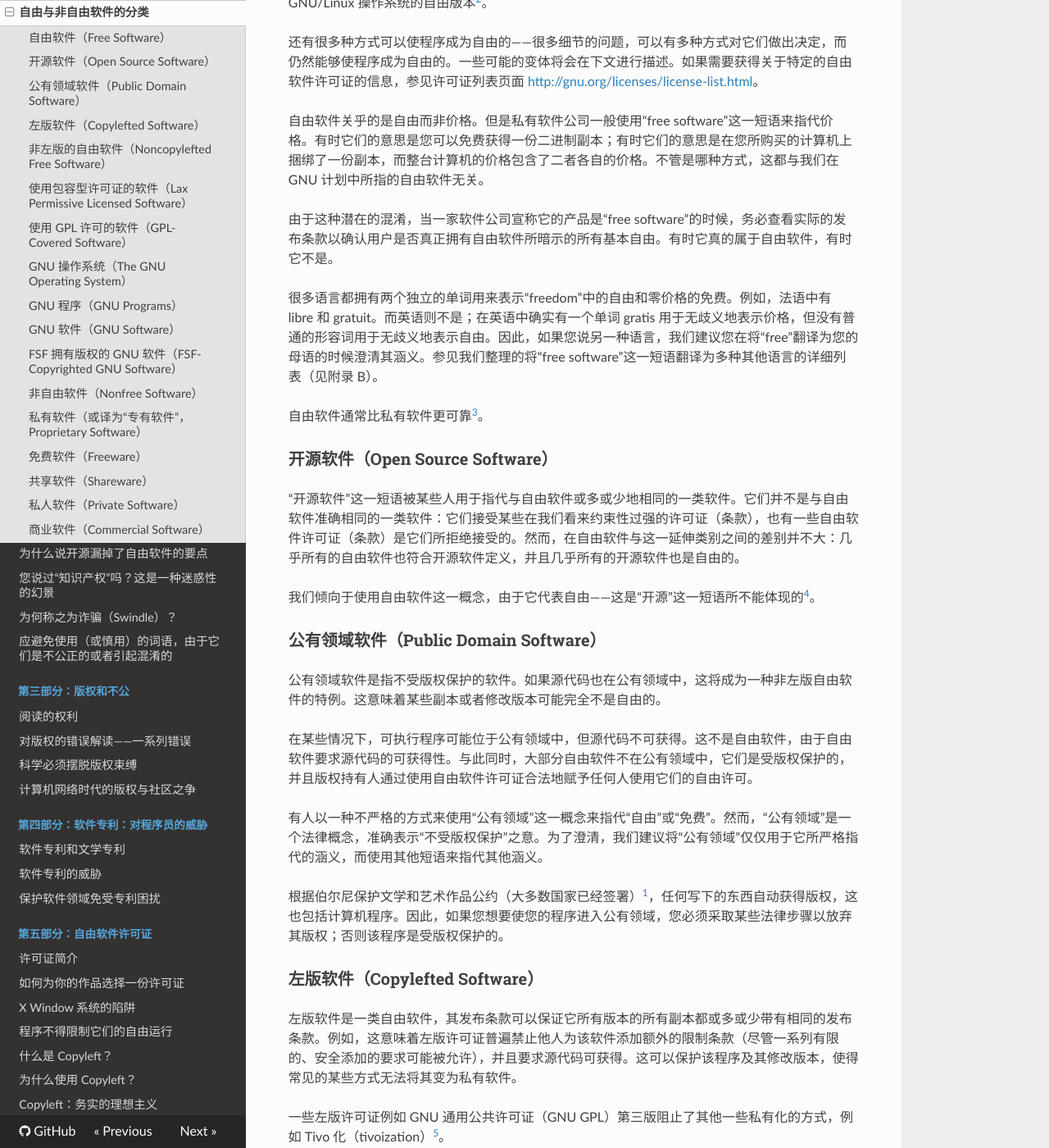
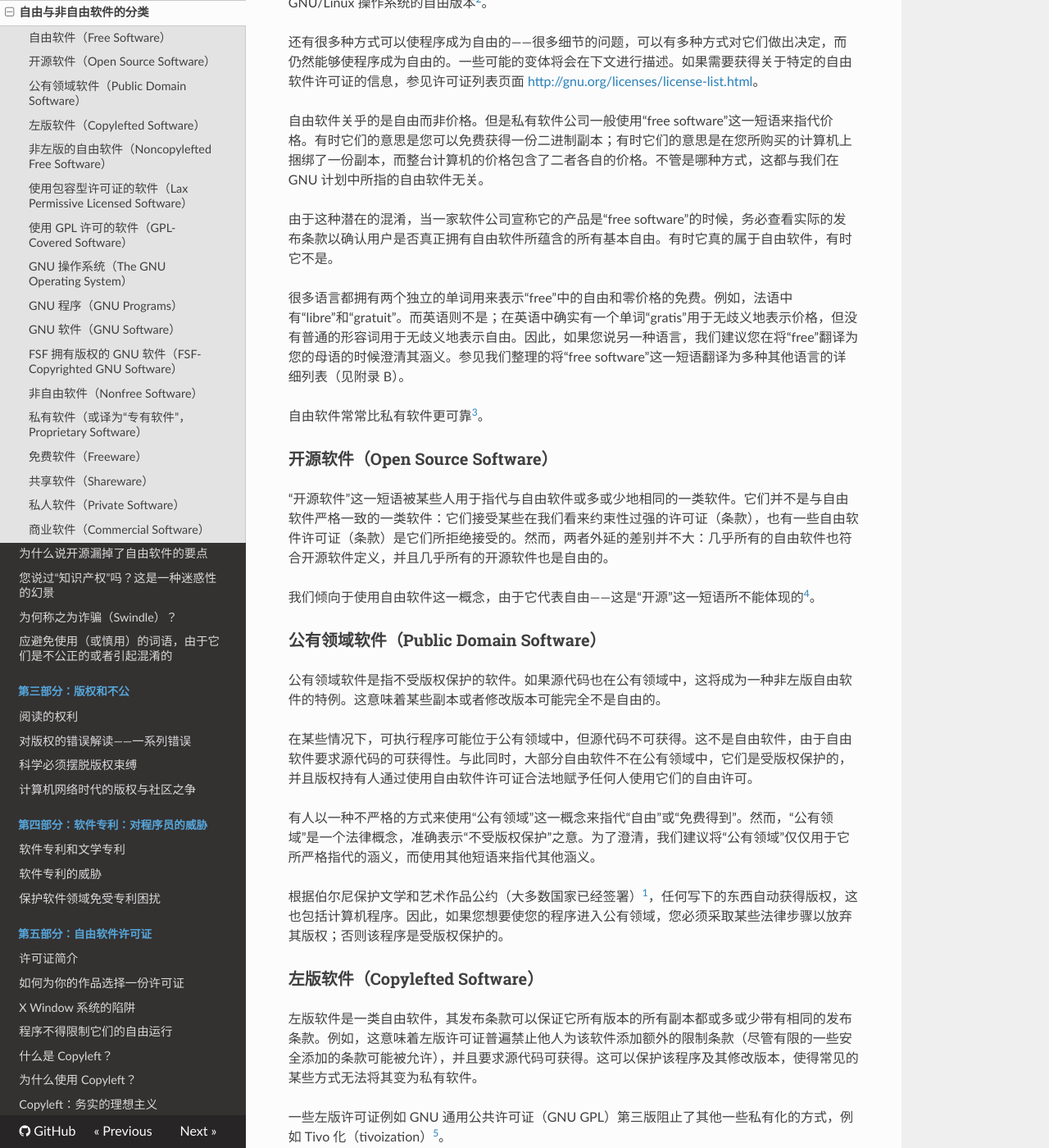
Before and after one commit to beijinglug/fsfs-zh, an MkDocs documentation site: the page built from docs/categories.md, in a window 1280 px wide and 1400 px high, scrolled down 1142 px. Shown: the whole window at 82% size. Built offline with MkDocs 1.6.1, drawn with Linux system fonts in a browser that asks for light colours; nearby versions of some CDN libraries; old or Windows-style settings are respelled for this version of MkDocs; some of the changed text lies outside the part shown.

Commit message:
Review categories.md

```diff
--- a/docs/categories.md
+++ b/docs/categories.md
@@ -10,23 +10,23 @@
 
 ### 自由软件（Free Software）
 
-自由软件是指附带这样许可的软件，它允许任何人使用、复制和/或再分发，不论是逐字再分发还是再分发带有更改的版本，也不论免费还是有偿。特别地，这意味着源代码必须可获得。“如果它不是源代码，它就不是程序。”这是一种简化的描述；您可以在《什么是自由软件？》找到自由软件的完整定义。
+自由软件是指附带这样许可的软件：它允许任何人使用、复制和/或再分发，不论是逐字再分发还是再分发带有更改的版本，也不论免费还是有偿。特别地，这意味着源代码必须可获得。“如果它不是源代码，它就不是程序。”这是一种简化的描述；您可以在《什么是自由软件？》找到自由软件的完整定义。
 
-如果一个程序是自由的，它可以潜在地被包含在一种自由的操作系统中，例如 GNU，或者 GNU/Linux 操作系统的自由版本[^cate-1]。
+如果一个程序是自由的，它就有可能能被包含在一种自由的操作系统中，例如 GNU，或者 GNU/Linux 操作系统的自由版本[^cate-1]。
 
 还有很多种方式可以使程序成为自由的——很多细节的问题，可以有多种方式对它们做出决定，而仍然能够使程序成为自由的。一些可能的变体将会在下文进行描述。如果需要获得关于特定的自由软件许可证的信息，参见许可证列表页面 <http://gnu.org/licenses/license-list.html>。
 
 自由软件关乎的是自由而非价格。但是私有软件公司一般使用“free software”这一短语来指代价格。有时它们的意思是您可以免费获得一份二进制副本；有时它们的意思是在您所购买的计算机上捆绑了一份副本，而整台计算机的价格包含了二者各自的价格。不管是哪种方式，这都与我们在 GNU 计划中所指的自由软件无关。
 
-由于这种潜在的混淆，当一家软件公司宣称它的产品是“free software”的时候，务必查看实际的发布条款以确认用户是否真正拥有自由软件所暗示的所有基本自由。有时它真的属于自由软件，有时它不是。
+由于这种潜在的混淆，当一家软件公司宣称它的产品是“free software”的时候，务必查看实际的发布条款以确认用户是否真正拥有自由软件所蕴含的所有基本自由。有时它真的属于自由软件，有时它不是。
 
-很多语言都拥有两个独立的单词用来表示“freedom”中的自由和零价格的免费。例如，法语中有 libre 和 gratuit。而英语则不是；在英语中确实有一个单词 gratis 用于无歧义地表示价格，但没有普通的形容词用于无歧义地表示自由。因此，如果您说另一种语言，我们建议您在将“free”翻译为您的母语的时候澄清其涵义。参见我们整理的将“free software”这一短语翻译为多种其他语言的详细列表（见附录 B）。
+很多语言都拥有两个独立的单词用来表示“free”中的自由和零价格的免费。例如，法语中有“libre”和“gratuit”。而英语则不是；在英语中确实有一个单词“gratis”用于无歧义地表示价格，但没有普通的形容词用于无歧义地表示自由。因此，如果您说另一种语言，我们建议您在将“free”翻译为您的母语的时候澄清其涵义。参见我们整理的将“free software”这一短语翻译为多种其他语言的详细列表（见附录 B）。
 
-自由软件通常比私有软件更可靠[^cate-2]。
+自由软件常常比私有软件更可靠[^cate-2]。
 
 ### 开源软件（Open Source Software）
 
-“开源软件”这一短语被某些人用于指代与自由软件或多或少地相同的一类软件。它们并不是与自由软件准确相同的一类软件：它们接受某些在我们看来约束性过强的许可证（条款），也有一些自由软件许可证（条款）是它们所拒绝接受的。然而，在自由软件与这一延伸类别之间的差别并不大：几乎所有的自由软件也符合开源软件定义，并且几乎所有的开源软件也是自由的。
+“开源软件”这一短语被某些人用于指代与自由软件或多或少地相同的一类软件。它们并不是与自由软件严格一致的一类软件：它们接受某些在我们看来约束性过强的许可证（条款），也有一些自由软件许可证（条款）是它们所拒绝接受的。然而，两者外延的差别并不大：几乎所有的自由软件也符合开源软件定义，并且几乎所有的开源软件也是自由的。
 
 我们倾向于使用自由软件这一概念，由于它代表自由——这是“开源”这一短语所不能体现的[^cate-3]。
 
@@ -36,7 +36,7 @@
 
 在某些情况下，可执行程序可能位于公有领域中，但源代码不可获得。这不是自由软件，由于自由软件要求源代码的可获得性。与此同时，大部分自由软件不在公有领域中，它们是受版权保护的，并且版权持有人通过使用自由软件许可证合法地赋予任何人使用它们的自由许可。
 
-有人以一种不严格的方式来使用“公有领域”这一概念来指代“自由”或“免费”。然而，“公有领域”是一个法律概念，准确表示“不受版权保护”之意。为了澄清，我们建议将“公有领域”仅仅用于它所严格指代的涵义，而使用其他短语来指代其他涵义。
+有人以一种不严格的方式来使用“公有领域”这一概念来指代“自由”或“免费得到”。然而，“公有领域”是一个法律概念，准确表示“不受版权保护”之意。为了澄清，我们建议将“公有领域”仅仅用于它所严格指代的涵义，而使用其他短语来指代其他涵义。
 
 根据伯尔尼保护文学和艺术作品公约（大多数国家已经签署）[^cate-n]，任何写下的东西自动获得版权，这也包括计算机程序。因此，如果您想要使您的程序进入公有领域，您必须采取某些法律步骤以放弃其版权；否则该程序是受版权保护的。
 
@@ -44,7 +44,7 @@
 
 ### 左版软件（Copylefted Software）
 
-左版软件是一类自由软件，其发布条款可以保证它所有版本的所有副本都或多或少带有相同的发布条款。例如，这意味着左版许可证普遍禁止他人为该软件添加额外的限制条款（尽管一系列有限的、安全添加的要求可能被允许），并且要求源代码可获得。这可以保护该程序及其修改版本，使得常见的某些方式无法将其变为私有软件。
+左版软件是一类自由软件，其发布条款可以保证它所有版本的所有副本都或多或少带有相同的发布条款。例如，这意味着左版许可证普遍禁止他人为该软件添加额外的限制条款（尽管有限的一些安全添加的条款可能被允许），并且要求源代码可获得。这可以保护该程序及其修改版本，使得常见的某些方式无法将其变为私有软件。
 
 一些左版许可证例如 GNU 通用公共许可证（GNU GPL）第三版阻止了其他一些私有化的方式，例如 Tivo 化（tivoization）[^cate-4]。
 
@@ -72,7 +72,7 @@
 
 ### GNU 操作系统（The GNU Operating System）
 
-GNU 操作系统是一种类 Unix 操作系统，它完全由自由软件构成，我们在 GNU 计划中于 1984 年开始 GNU 操作系统开发[^cate-7]。
+GNU 操作系统是一种“类 Unix 操作系统”，它完全由自由软件构成，我们在 GNU 计划中于 1984 年开始 GNU 操作系统开发[^cate-7]。
 
 一款类 Unix 操作系统由众多程序构成。GNU 操作系统包括所有 GNU 程序包。它还包括很多其他程序包，诸如 X Window 系统以及 TeX，它们不是 GNU 软件。
 
@@ -108,7 +108,7 @@
 
 私有软件是非自由软件的另一种叫法。在过去，我们曾将非自由软件进一步细分为“半自由软件”（semifree software），它们允许非商业性的修改和再分发；以及私有软件，它们禁止任何修改或再分发。但我们现在已经放弃了这种区分，并且现在将“私有软件”用作非自由软件的同义词。
 
-FSF 遵循这样的规则，我们不能在自己的计算机上安装任何私有软件，除非暂时性地用于一种特定用途，即编写一个自由软件来取代它。除此之外，我们感觉没有任何可能的借口来安装一款私有软件。
+FSF 遵循这样的规则：我们不能在自己的计算机上安装任何私有软件，除非暂时性地用于一种特定用途，即编写一个自由软件来取代它。除此之外，我们感觉没有任何可能的借口来安装一款私有软件。
 
 例如，在 20 世纪 80 年代，我们认为在我们的计算机上安装 Unix 是合理的，由于我们需要用它编写一个可以取代 Unix 的自由操作系统。而现在，由于自由的操作系统已经有了，因此这一借口不再适用；我们不会使用任何私有操作系统，并且我们所组装的任何一台新计算机都必须运行一款完全自由的操作系统。
 
@@ -132,9 +132,9 @@
 
 私人软件或者定制软件是指专为某一特定用户（通常是一家组织机构或者商业公司）开发的软件。该用户保存和使用它，并且不会以源代码或者二进制格式将其对公众发布。
 
-一款私人软件可以是自由软件（尽管是在一种较为平凡的意义上），如果它的终极用户拥有四项基本自由。特别地，如果其用户对私人软件拥有完整的权利，该软件就是自由的。然而，如果用户向其他人分发副本但不随之提供四项基本自由，那些副本就不是自由软件。
+一款私人软件可以是自由软件（尽管这对他人帮助不大），如果它的终极用户拥有四项基本自由。特别地，如果其用户对私人软件拥有完整的权利，该软件就是自由的。然而，如果用户向其他人分发副本但不随之提供四项基本自由，那些副本就不是自由软件。
 
-自由软件关乎的是自由，而非可获得性。总的来说，我们不认为开发一款软件但不发布它是一件坏事。确实有这样的情况，若一款软件举足轻重，以至于人们要争论，独占这款软件而拒绝对公众发布是在对全人类犯罪。然而，这样的情况毕竟罕见。大部分软件并非如此生死攸关，拒绝将它对公众发布并不是特别地坏。因此，开发私人软件或者定制软件的实践与自由软件运动的原则之间并无冲突。
+自由软件关乎的是自由，而非可获得性。总的来说，我们不认为开发一款软件但不发布它是一件坏事。确实有这样的情况，若一款软件举足轻重，以至于人们要争论，独占这款软件而拒绝对公众发布是在对全人类犯错。然而，这样的情况毕竟罕见。大部分软件并非如此生死攸关，拒绝将它对公众发布并不是特别地坏。因此，开发私人软件或者定制软件的实践与自由软件运动的原则之间并无冲突。
 
 几乎所有受雇佣的程序员都在开发某种定制软件；因此大部分编程工作就是或者可以是一种与自由软件运动相容的方式完成的。
 
```
